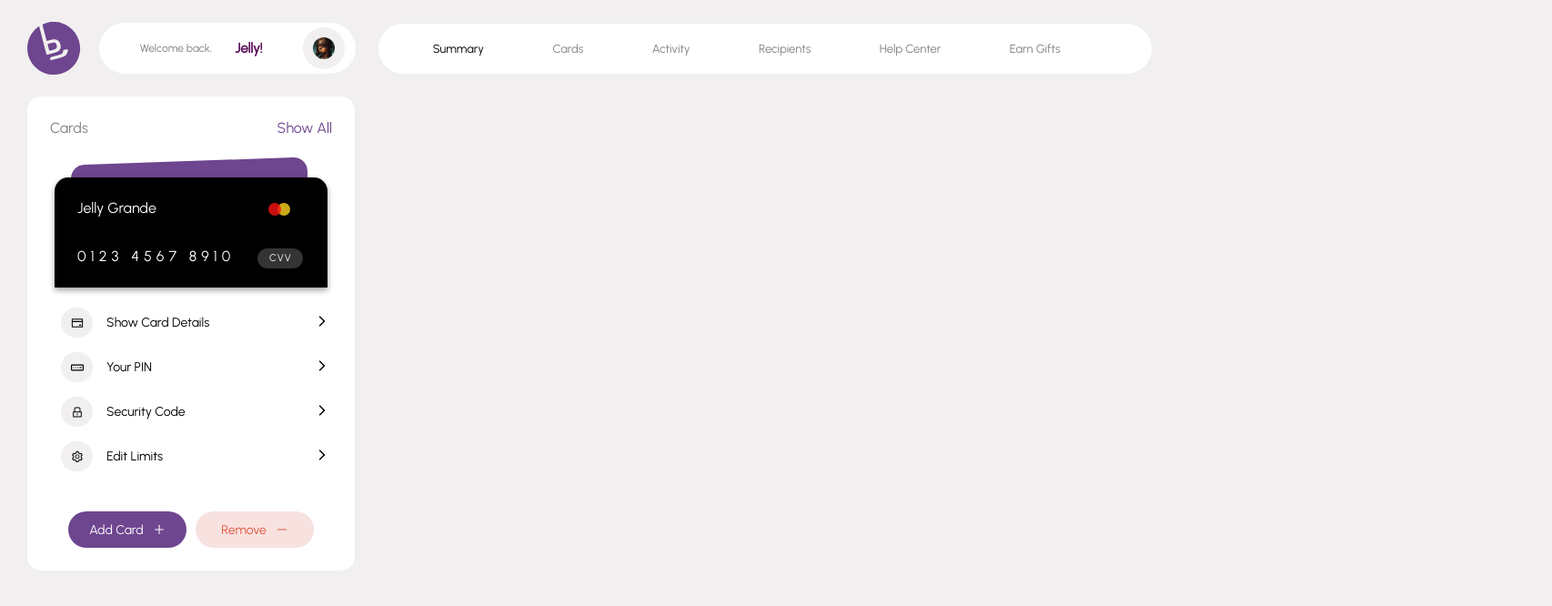
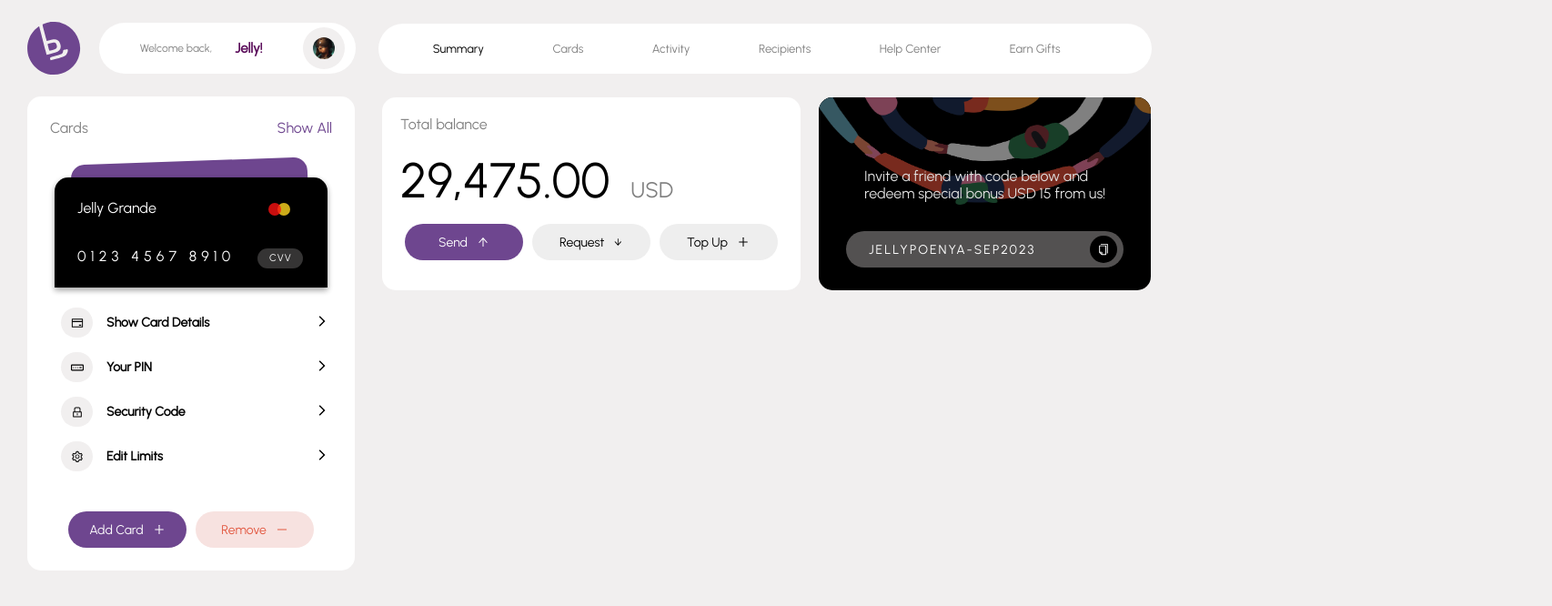
Before and after one commit to Wecpo/React-bank, a React (Vite) app: page / in a window 1280 px wide. Shown: the top 666 px of the page at 91% size, 1706 px wide, since content can reach past the window. Built offline with nearby package versions, Linux system fonts and the light colour scheme.

Commit message:
developed total-balance component and referral component

```diff
--- a/src/App.jsx
+++ b/src/App.jsx
@@ -1,12 +1,14 @@
+import Balance from './components/balance/Balance'
 import CardMenu from './components/card-menu/CardMenu'
 import Layout from './components/layout/Layout'
 import Menu from './components/menu/Menu'
 import Profile from './components/profile/Profile'
+import Referral from './components/referral/Referral'
 import Card from './components/ui/card/Card'
 
 const App = () => {
 	return (
-		<>
+		<div className='container'>
 			<div className='top'>
 				<Layout />
 				<Profile />
@@ -15,7 +17,11 @@ const App = () => {
 			<div className='left'>
 				<CardMenu />
 			</div>
-		</>
+			<div className='body'>
+				<Balance />
+				<Referral />
+			</div>
+		</div>
 	)
 }
 
--- a/src/assets/styles/index.scss
+++ b/src/assets/styles/index.scss
@@ -5,6 +5,11 @@
 	padding: 0;
 	font-family: 'Urbanist', sans-serif;
 	background-color: rgb(241, 239, 239);
+	max-width: 1600px;
+}
+
+.container {
+	display: grid;
 }
 
 .top {
@@ -24,3 +29,11 @@
 	display: block;
 	width: 350px;
 }
+
+.body {
+	position: relative;
+	width: auto;
+	top: -520px;
+	left: 420px;
+	display: inline-flex;
+}
--- /dev/null
+++ b/src/components/balance/Balance.jsx
@@ -0,0 +1,37 @@
+import ActionButton from '../ui/actionButton/ActionButton'
+import styles from './Balance.module.scss'
+import {
+	AiOutlineArrowUp,
+	AiOutlineArrowDown,
+	AiOutlinePlus
+} from 'react-icons/ai'
+
+const Balance = ({ balance = `29,475.00` }) => {
+	const formatBalance = balance => {
+		console.log(balance.split(' ').join('-'))
+	}
+
+	return (
+		<div className={styles.container}>
+			<div className={styles.header}>Total balance</div>
+			<div className={styles.balance}>
+				{balance} <span>USD</span>
+			</div>
+			<div className={styles.buttons}>
+				<ActionButton
+					children={'Send'}
+					color={'purple'}
+					icon={<AiOutlineArrowUp />}
+				/>
+				<ActionButton
+					children={'Request'}
+					color={''}
+					icon={<AiOutlineArrowDown />}
+				/>
+				<ActionButton children={'Top Up'} icon={<AiOutlinePlus />} />
+			</div>
+		</div>
+	)
+}
+
+export default Balance
--- /dev/null
+++ b/src/components/balance/Balance.module.scss
@@ -0,0 +1,32 @@
+.container {
+	background-color: #fff;
+	width: 420px;
+	padding: 20px 20px 0 20px;
+	border-radius: 15px;
+}
+
+.header {
+	color: gray;
+	background-color: #fff;
+}
+
+.balance {
+	margin-top: 20px;
+	background-color: #fff;
+	font-size: 54px;
+	font-weight: 500;
+	> span {
+		background-color: #fff;
+		font-size: 24px;
+		font-weight: 400;
+		color: gray;
+		margin-left: 10px;
+	}
+}
+
+.buttons {
+	display: inline-flex;
+	align-items: center;
+	justify-content: center;
+	background-color: #fff;
+}
--- /dev/null
+++ b/src/components/referral/Referral.jsx
@@ -0,0 +1,20 @@
+import styles from './Referral.module.scss'
+import { AiOutlineCopy } from 'react-icons/ai'
+
+const Referral = ({ refCode = 'JELLYPOENYA-SEP2023' }) => {
+	return (
+		<div className={styles.container}>
+			<img src='../../../public/people.png' alt='zdes doljna bit kartinka' />
+			<div>Invite a friend with code below and</div>
+			<div>redeem special bonus USD 15 from us!</div>
+			<span>
+				{refCode}
+				<div>
+					<AiOutlineCopy />
+				</div>
+			</span>
+		</div>
+	)
+}
+
+export default Referral
--- /dev/null
+++ b/src/components/referral/Referral.module.scss
@@ -0,0 +1,56 @@
+.container {
+	margin-left: 20px;
+	background-color: black;
+	border-radius: 15px;
+
+	> img {
+		background-color: black;
+		width: 365px;
+		height: 130px;
+		border-radius: 15px;
+	}
+
+	> div {
+		background-color: transparent;
+		position: relative;
+		color: #e0e0e0;
+		top: -57px;
+		left: 50px;
+	}
+
+	> span {
+		padding-left: 25px;
+		display: flex;
+		align-items: center;
+		position: relative;
+		background-color: rgb(83, 81, 81);
+		color: white;
+		font-size: 14px;
+		letter-spacing: 2px;
+		border-radius: 25px;
+		width: 280px;
+		height: 40px;
+		top: -25px;
+		left: 30px;
+
+		div {
+			&:hover {
+				cursor: pointer;
+				opacity: 0.3;
+			}
+
+			margin-left: 60px;
+			background-color: black;
+			width: 30px;
+			height: 30px;
+			border-radius: 15px;
+			display: flex;
+			justify-content: center;
+			align-items: center;
+
+			> svg {
+				background-color: transparent;
+			}
+		}
+	}
+}
--- a/src/components/ui/actionButton/ActionButton.jsx
+++ b/src/components/ui/actionButton/ActionButton.jsx
@@ -1,10 +1,19 @@
 import styles from './ActionButton.module.scss'
 
-const ActionButton = ({ children, icon = `-`, handler, color }) => {
-	const currentStyle =
-		color === 'purple' ? styles.purpleButton : styles.redButton
+const ActionButton = ({ children, icon, handler, color }) => {
+	let currentColor = ''
+	switch (color) {
+		case 'purple':
+			currentColor = styles.purpleButton
+			break
+		case 'red':
+			currentColor = styles.redButton
+			break
+		default:
+			currentColor = styles.grayButton
+	}
 	return (
-		<button className={currentStyle} onClick={handler}>
+		<button className={currentColor} onClick={handler}>
 			<span>
 				{children}
 				{icon}
--- a/src/components/ui/actionButton/ActionButton.module.scss
+++ b/src/components/ui/actionButton/ActionButton.module.scss
@@ -53,7 +53,7 @@
 
 .grayButton {
 	margin: 15px 5px 15px 5px;
-	background-color: gray;
+	background-color: rgb(238, 238, 238);
 	border: none;
 	width: 130px;
 	color: #fff;
@@ -61,17 +61,19 @@
 	font-weight: 100;
 	height: 40px;
 	border-radius: 50px;
+	color: black;
 	> span {
 		&:hover {
 			cursor: pointer;
 			text-decoration: underline;
 		}
-		background-color: gray;
+		background-color: rgb(238, 238, 238);
 		width: 70px;
+		display: inline-flex;
 		align-items: center;
 		> svg {
 			margin-left: 10px;
-			background-color: gray;
+			background-color: rgb(238, 238, 238);
 		}
 	}
 }
--- a/src/components/ui/card-menu-button/CardMenuButton.module.scss
+++ b/src/components/ui/card-menu-button/CardMenuButton.module.scss
@@ -31,7 +31,7 @@
 	justify-content: start;
 	align-items: center;
 	right: 50px;
-	font-weight: 500;
+	font-weight: 600;
 }
 
 .arrow {
```
Also changed, not shown: public/people.png (added).
